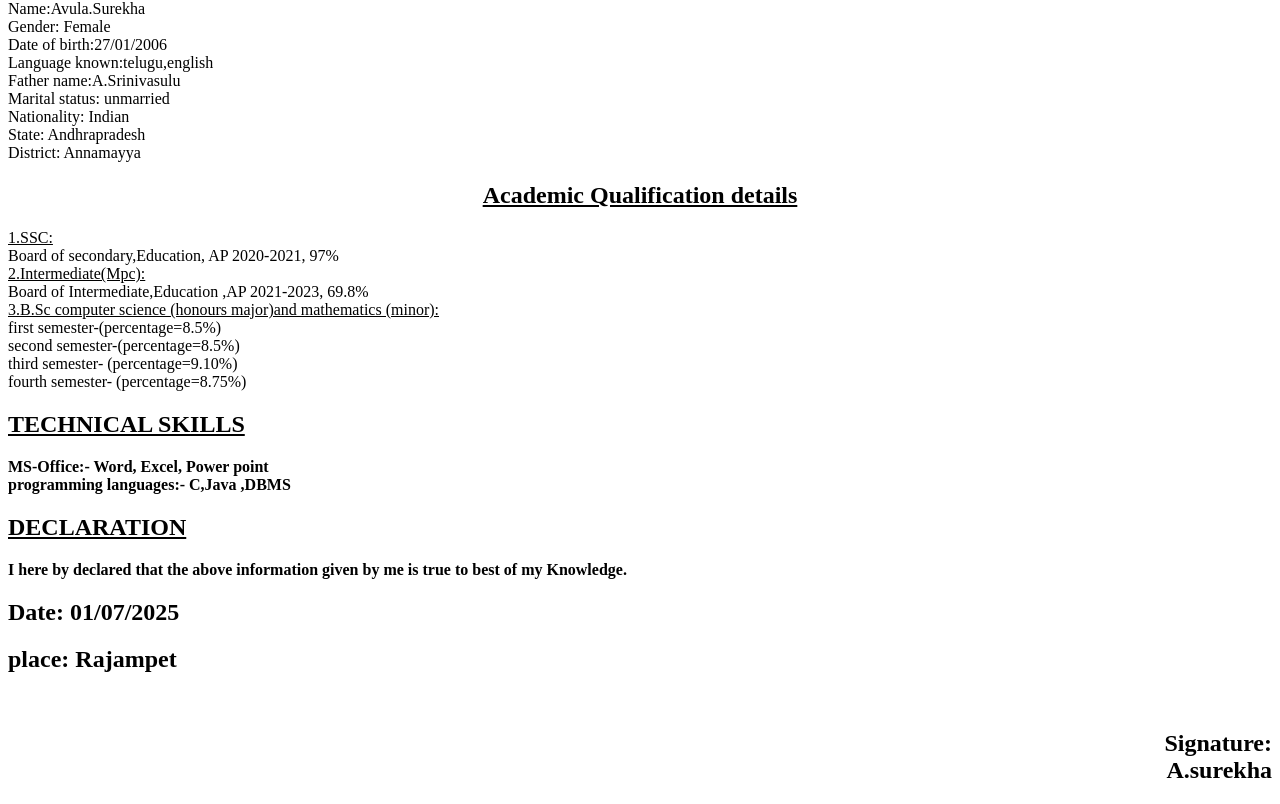
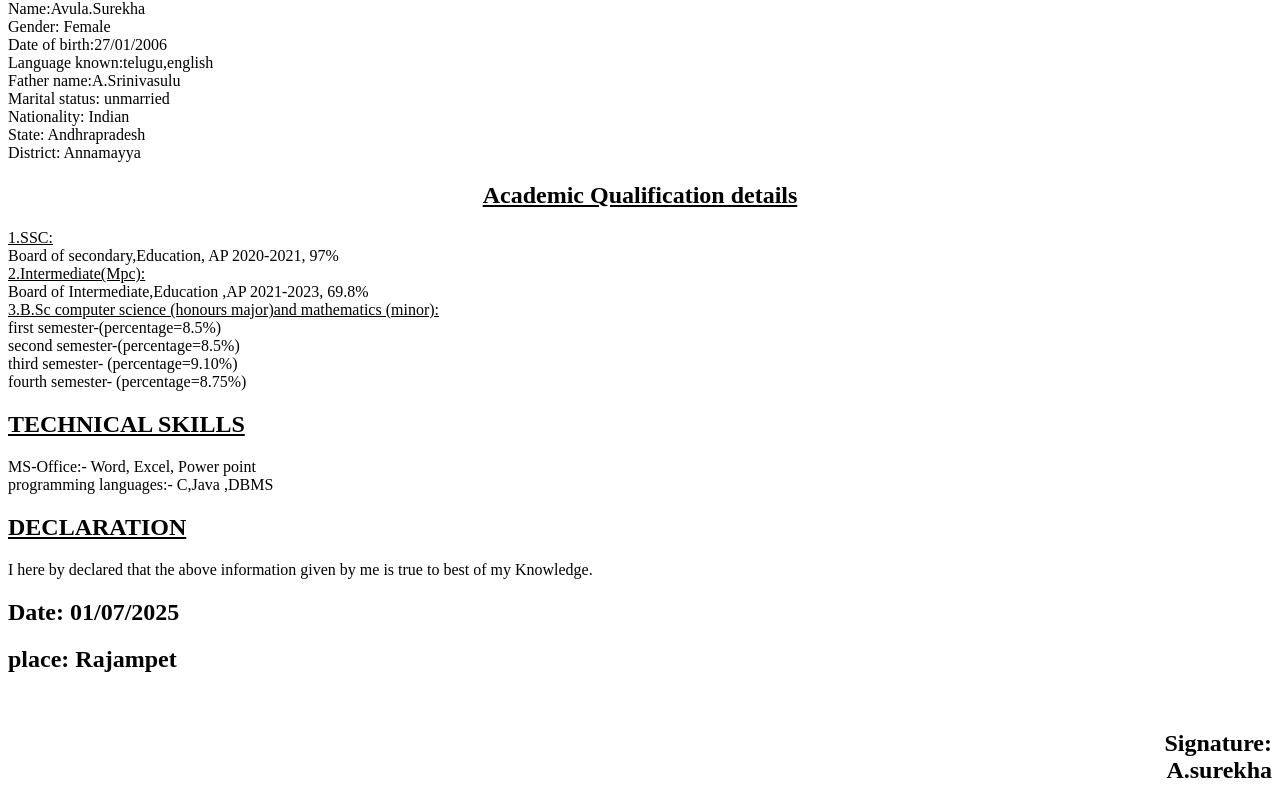
Before and after one commit to Surekha12850/Surekha-website, a plain HTML site: page index.html in a window 1280 px wide. Shown: the part 138-942 px from the top of the page. Drawn offline with Linux system fonts and the light colour scheme.

Commit message:
Update index.html

```diff
--- a/index.html
+++ b/index.html
@@ -26,7 +26,7 @@ second semester-(percentage=8.5%)<br>
 third semester- (percentage=9.10%)<br>
 fourth  semester- (percentage=8.75%)<br>
  <h2><u>TECHNICAL SKILLS</u></h2>
-<B>MS-Office:- Word, Excel, Power point <br>
+MS-Office:- Word, Excel, Power point <br>
 programming languages:- C,Java ,DBMS
        <h2><u>DECLARATION</u></h2>
 I here by declared that the above information given by me is true to best of my Knowledge.
```
